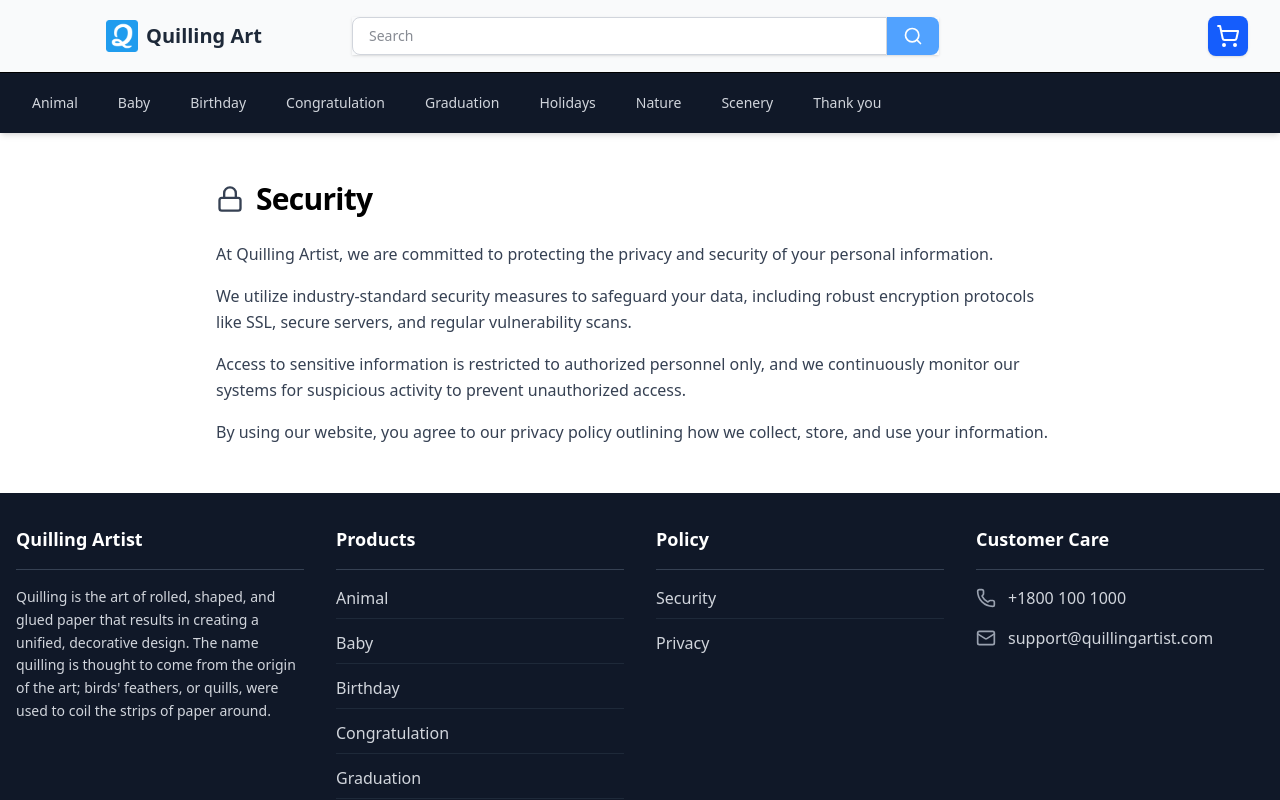
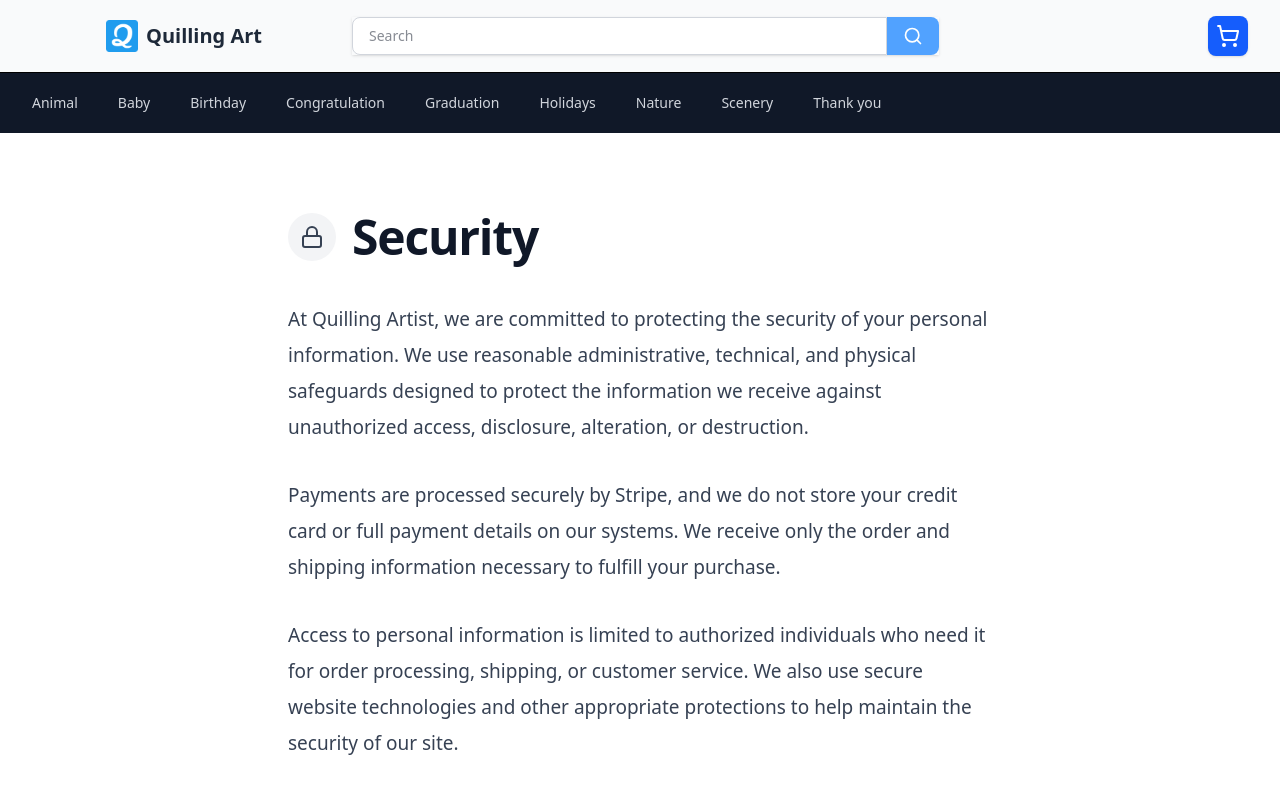
Before and after one commit to gmai2006/quillingartistv2, a React (Vite) app: page /security in a window 1280 px wide. Shown: the top 800 px of the page. Built offline with nearby package versions, Linux system fonts and the light colour scheme.

Commit message:
update styling

```diff
--- a/src/components/Footer.jsx
+++ b/src/components/Footer.jsx
@@ -73,10 +73,10 @@ const Footer = () => {
             <h6 className="text-lg font-semibold text-white">Customer Care</h6>
             <hr className="my-4 border-gray-700" />
             <div className="flex flex-col space-y-4">
-              <div className="flex items-center gap-3">
+              {/* <div className="flex items-center gap-3">
                 <Phone className="h-5 w-5 text-gray-400" />
                 <span>+1800 100 1000</span>
-              </div>
+              </div> */}
               <div className="flex items-center gap-3">
                 <Mail className="h-5 w-5 text-gray-400" />
                 <span>support@quillingartist.com</span>
--- a/src/pages/Privacy.jsx
+++ b/src/pages/Privacy.jsx
@@ -3,39 +3,52 @@ import { ShieldCheck } from "lucide-react";
 
 const Privacy = () => {
   return (
-    <div className="max-w-4xl mx-auto px-6 py-12">
-      <div className="flex items-center gap-3 mb-6">
-        <ShieldCheck className="w-7 h-7 text-gray-700" />
-        <h1 className="text-3xl font-bold tracking-tight">Privacy</h1>
+    <div className="min-h-screen flex flex-col bg-white">
+      <main className="flex-1 w-full">
+        <div className="max-w-3xl mx-auto px-6 py-14 md:px-8 md:py-20">
+          <div className="flex items-center gap-4 mb-10">
+            <div className="flex h-12 w-12 items-center justify-center rounded-full bg-gray-100">
+              <ShieldCheck className="w-6 h-6 text-gray-700" />
+            </div>
+            <h1 className="text-4xl md:text-5xl font-bold tracking-tight text-gray-900">
+              Privacy
+            </h1>
           </div>
 
-      <div className="space-y-4 text-gray-700 leading-relaxed">
+          <div className="space-y-8 text-[18px] md:text-[19px] leading-9 text-gray-700">
             <p>
-          At QuillingArtist.com, we value your privacy and are committed to
-          protecting your personal information. When you visit our website or
-          make a purchase, we may collect details like your name, email address,
-          shipping address, and payment information to process orders and
-          provide customer support.
+              At QuillingArtist.com, we are committed to protecting your privacy.
+              We collect only the information necessary to process and fulfill
+              your order.
             </p>
 
             <p>
-          This information is securely stored and used only for the purposes
-          outlined in this policy. We may also use cookies and tracking
-          technologies to enhance your shopping experience and gather
-          anonymized data about website usage.
+              Payments are handled securely by Stripe. We do not store your
+              credit card or full payment information on our system. Stripe
+              sends us only the order details and shipping information required
+              to prepare and mail your greeting cards.
             </p>
 
             <p>
-          You have the right to access, update, or request deletion of your
-          personal information by contacting us at
-          <span className="font-medium"> support@quillingartist.com</span>.
+              We use your information only for order fulfillment, shipping, and
+              customer service. We may also use cookies or similar technologies
+              to support website functionality and to gather general,
+              non-personal website usage information.
             </p>
 
             <p>
-          For further details on how we handle your data, please review our full
-          Privacy Policy.
+              We do not sell or share your personal information with third
+              parties except as needed to complete your order and provide our
+              services. If you have any questions about this Privacy Statement,
+              please contact us at{" "}
+              <span className="font-semibold text-gray-900">
+                support@quillingartist.com
+              </span>
+              .
             </p>
           </div>
+        </div>
+      </main>
     </div>
   );
 };
--- a/src/pages/Security.jsx
+++ b/src/pages/Security.jsx
@@ -3,35 +3,57 @@ import { Lock } from "lucide-react";
 
 export const Security = () => {
   return (
-    <div className="max-w-4xl mx-auto px-6 py-12">
-      <div className="flex items-center gap-3 mb-6">
-        <Lock className="w-7 h-7 text-gray-700" />
-        <h1 className="text-3xl font-bold tracking-tight">Security</h1>
+    <div className="min-h-screen flex flex-col bg-white">
+      <main className="flex-1 w-full">
+        <div className="max-w-3xl mx-auto px-6 py-14 md:px-8 md:py-20">
+          <div className="flex items-center gap-4 mb-10">
+            <div className="flex h-12 w-12 items-center justify-center rounded-full bg-gray-100">
+              <Lock className="w-6 h-6 text-gray-700" />
+            </div>
+            <h1 className="text-4xl md:text-5xl font-bold tracking-tight text-gray-900">
+              Security
+            </h1>
           </div>
 
-      <div className="space-y-4 text-gray-700 leading-relaxed">
+          <div className="space-y-8 text-[18px] md:text-[19px] leading-9 text-gray-700">
             <p>
-          At Quilling Artist, we are committed to protecting the privacy and
-          security of your personal information.
+              At Quilling Artist, we are committed to protecting the security of
+              your personal information. We use reasonable administrative,
+              technical, and physical safeguards designed to protect the
+              information we receive against unauthorized access, disclosure,
+              alteration, or destruction.
             </p>
 
             <p>
-          We utilize industry-standard security measures to safeguard your data,
-          including robust encryption protocols like SSL, secure servers, and
-          regular vulnerability scans.
+              Payments are processed securely by Stripe, and we do not store
+              your credit card or full payment details on our systems. We
+              receive only the order and shipping information necessary to
+              fulfill your purchase.
             </p>
 
             <p>
-          Access to sensitive information is restricted to authorized personnel
-          only, and we continuously monitor our systems for suspicious activity
-          to prevent unauthorized access.
+              Access to personal information is limited to authorized
+              individuals who need it for order processing, shipping, or
+              customer service. We also use secure website technologies and
+              other appropriate protections to help maintain the security of our
+              site.
             </p>
 
             <p>
-          By using our website, you agree to our privacy policy outlining how we
-          collect, store, and use your information.
+              Although no online system can guarantee absolute security, we take
+              commercially reasonable steps to protect the information entrusted
+              to us.
+            </p>
+
+            <p>
+              By using our website, you acknowledge our Privacy Policy and our
+              practices for handling personal information.
             </p>
           </div>
         </div>
+      </main>
+    </div>
   );
 };
+
+export default Security;
```
Lines whose indentation alone changed are shown as unchanged.
